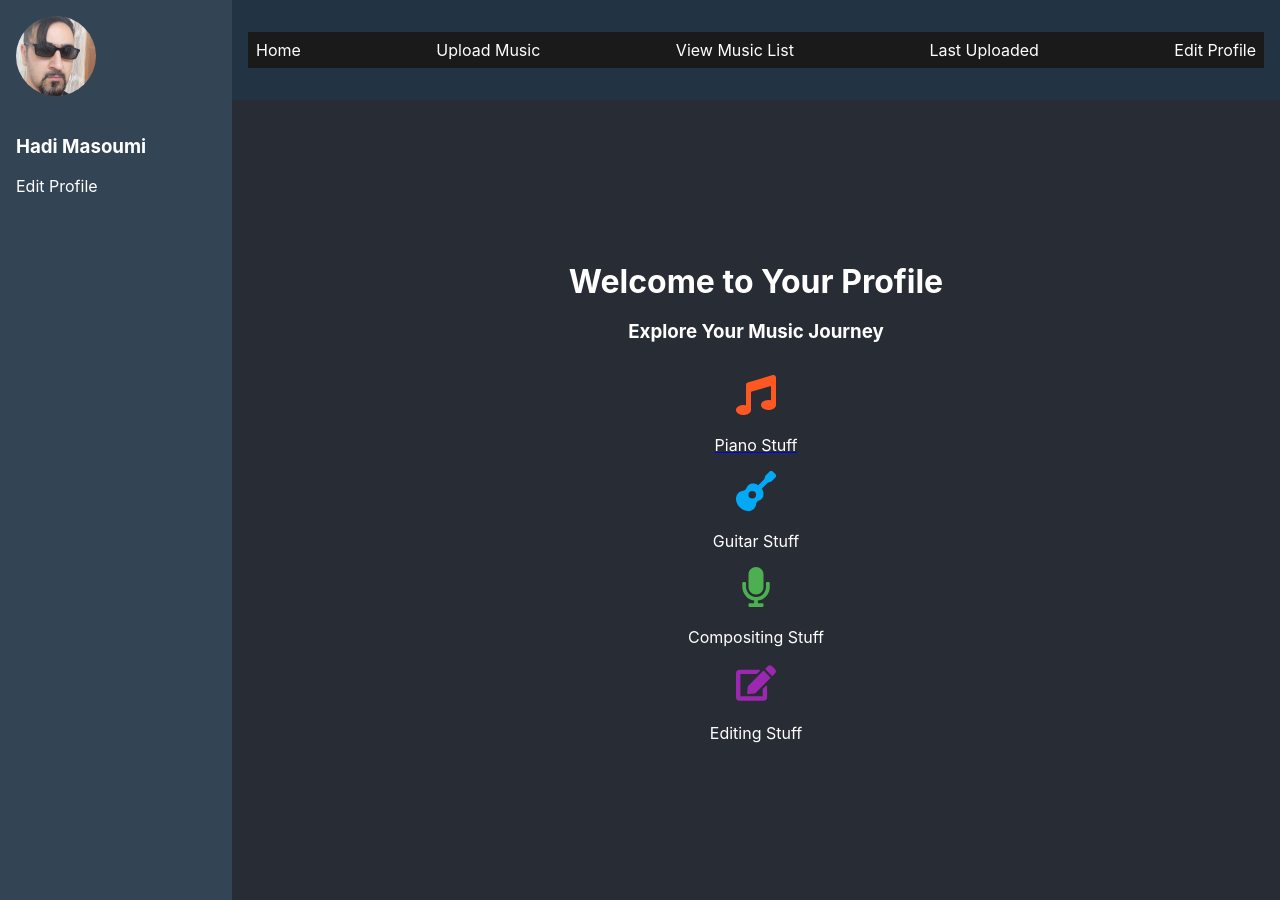
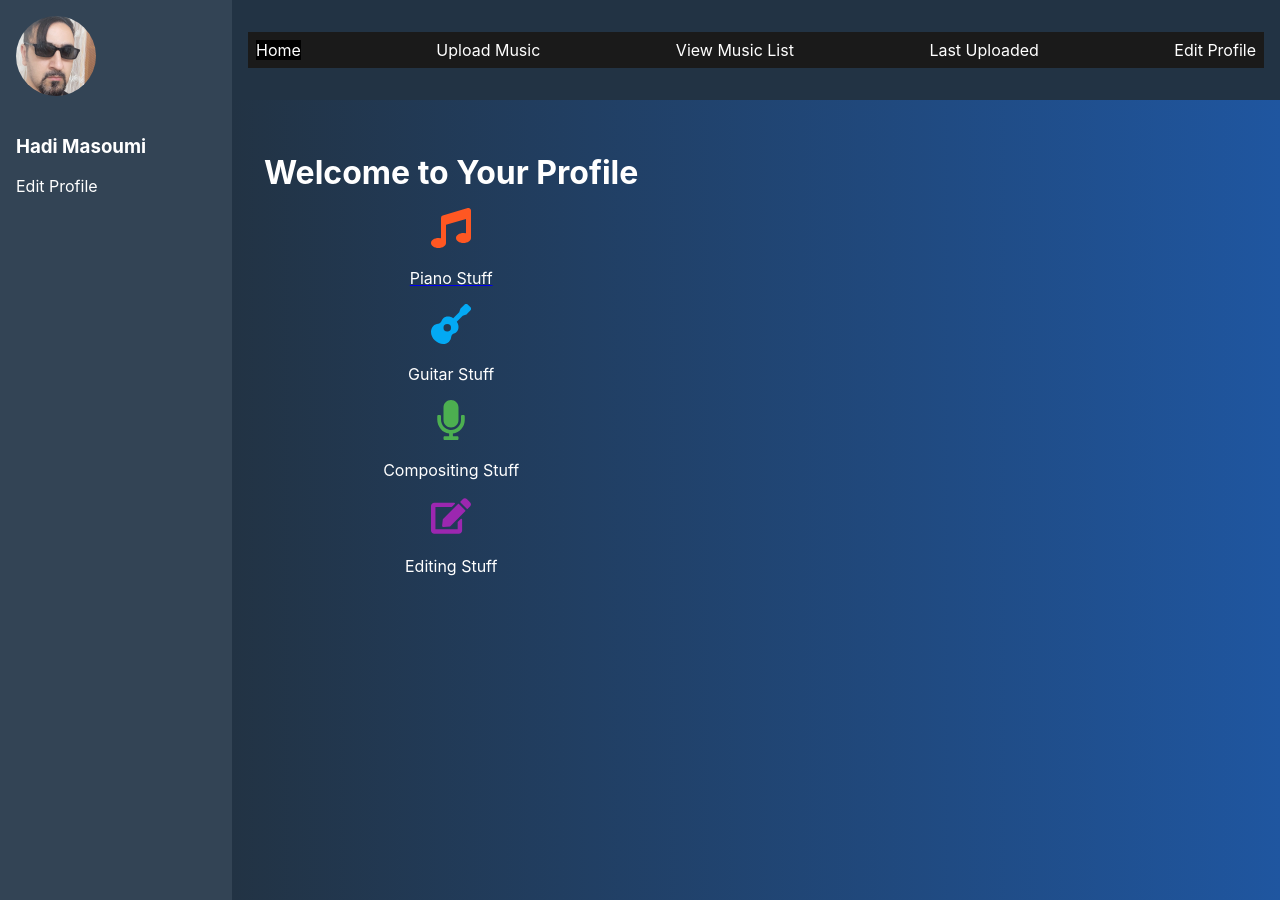
Before and after one commit to hadizziano/admin-panel-music, a React (Create React App) app: page / in a window 1280 px wide. Built offline with nearby package versions, Linux system fonts and the light colour scheme.

Commit message:
some changes

```diff
--- a/src/components/EditProfile.js
+++ b/src/components/EditProfile.js
@@ -107,17 +107,15 @@ const EditProfile = ({ user }) => {
         }}
       >
         <label style={{ display: "grid" }}>
-          User Name:
           <input
             type="text"
             value={userName}
             onChange={handleUserNameChange}
             className="musicinput"
-            placeholder="User Name"
+            placeholder={userName}
           />
         </label>
         <label style={{ display: "grid" }}>
-          Email:
           <input
             type="email"
             value={email}
@@ -127,7 +125,6 @@ const EditProfile = ({ user }) => {
           />
         </label>
         <label style={{ display: "grid" }}>
-          Age:
           <input
             type="number"
             value={age}
--- /dev/null
+++ b/src/components/Navbar.css
@@ -0,0 +1,5 @@
+.linklayers {
+  background-color: black;
+  color: white;
+  text-decoration: none;
+}
--- a/src/components/Navbar.js
+++ b/src/components/Navbar.js
@@ -1,6 +1,6 @@
 import React from "react";
 import { Link } from "react-router-dom";
-
+import "./Navbar.css";
 const Navbar = ({ user }) => {
   return (
     <nav
@@ -16,7 +16,7 @@ const Navbar = ({ user }) => {
         }}
       >
         <li>
-          <Link to="/" style={{ color: "white", textDecoration: "none" }}>
+          <Link to="/" className="linklayers">
             Home
           </Link>
         </li>
--- a/src/components/UserProfile.js
+++ b/src/components/UserProfile.js
@@ -6,10 +6,9 @@ const UserProfile = () => {
     <div
       style={{
         display: "flex",
-        alignItems: "center",
-        justifyContent: "center",
+
         height: "100vh",
-        backgroundColor: "#282c34",
+        background: "linear-gradient(to left, #1f56a0 , #223344 ) right",
       }}
     >
       <div
@@ -18,9 +17,7 @@ const UserProfile = () => {
         <h1 style={{ color: "#ffffff", marginBottom: "1rem" }}>
           Welcome to Your Profile
         </h1>
-        <h3 style={{ color: "#ffffff", marginBottom: "2rem" }}>
-          Explore Your Music Journey
-        </h3>
+
         <ul style={{ listStyle: "none", padding: 0 }}>
           <li style={{ marginBottom: "1rem" }}>
             <Link to="pianoPage">
```
Also changed, not shown: 1 other file (tests, documents, lock files or other folders).
